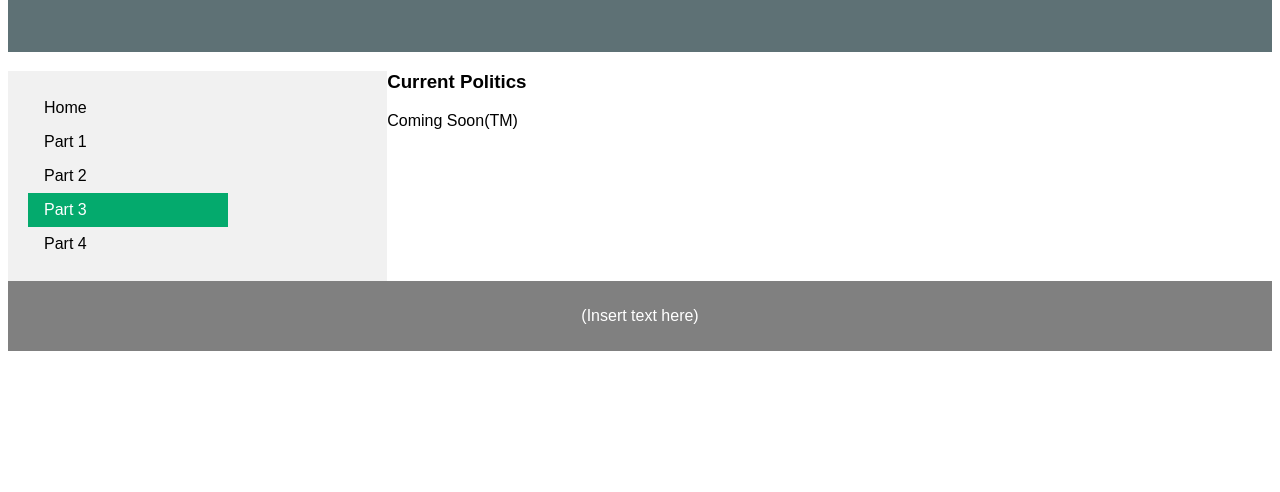
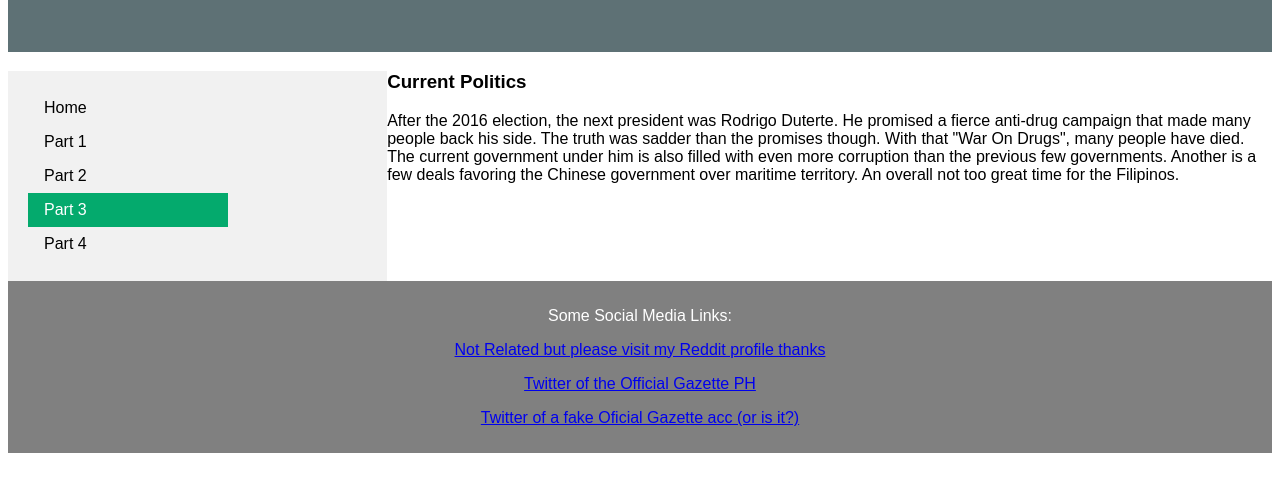
Before and after one commit to luden-maan/Mg_Maan_2ndQtrProj, a plain HTML site: page htdocs/Page3.html in a window 1280 px wide. Shown: the part 164-656 px from the top of the page. Drawn offline with Linux system fonts and the light colour scheme.

Commit message:
Add files via upload

```diff
--- a/htdocs/Page3.html
+++ b/htdocs/Page3.html
@@ -31,12 +31,15 @@
 
         <article>
             <h1>Current Politics</h1>
-            <p>Coming Soon(TM)</p>
+            <p>After the 2016 election, the next president was Rodrigo Duterte. He promised a fierce anti-drug campaign that made many people back his side. The truth was sadder than the promises though. With that "War On Drugs", many people have died. The current government under him is also filled with even more corruption than the previous few governments. Another is a few deals favoring the Chinese government over maritime territory. An overall not too great time for the Filipinos.</p>
         </article>
     </section>
 
     <footer>
-        <p>(Insert text here)</p>
+        <p>Some Social Media Links:</p>
+        <p><a href="https://www.reddit.com/user/NoahGetTheBoat">Not Related but please visit my Reddit profile thanks</a></p>
+        <p><a href="https://twitter.com/govph">Twitter of the Official Gazette PH</a></p>
+        <p><a href="https://twitter.com/govphofficial">Twitter of a fake Oficial Gazette acc (or is it?)</a></p>
     </footer>
 
 </body>
```
Also changed, not shown: htdocs/Page1.html (+6 -1 lines), htdocs/Page2.html (+5 -2 lines), htdocs/Page4.html (+5 -2 lines).
